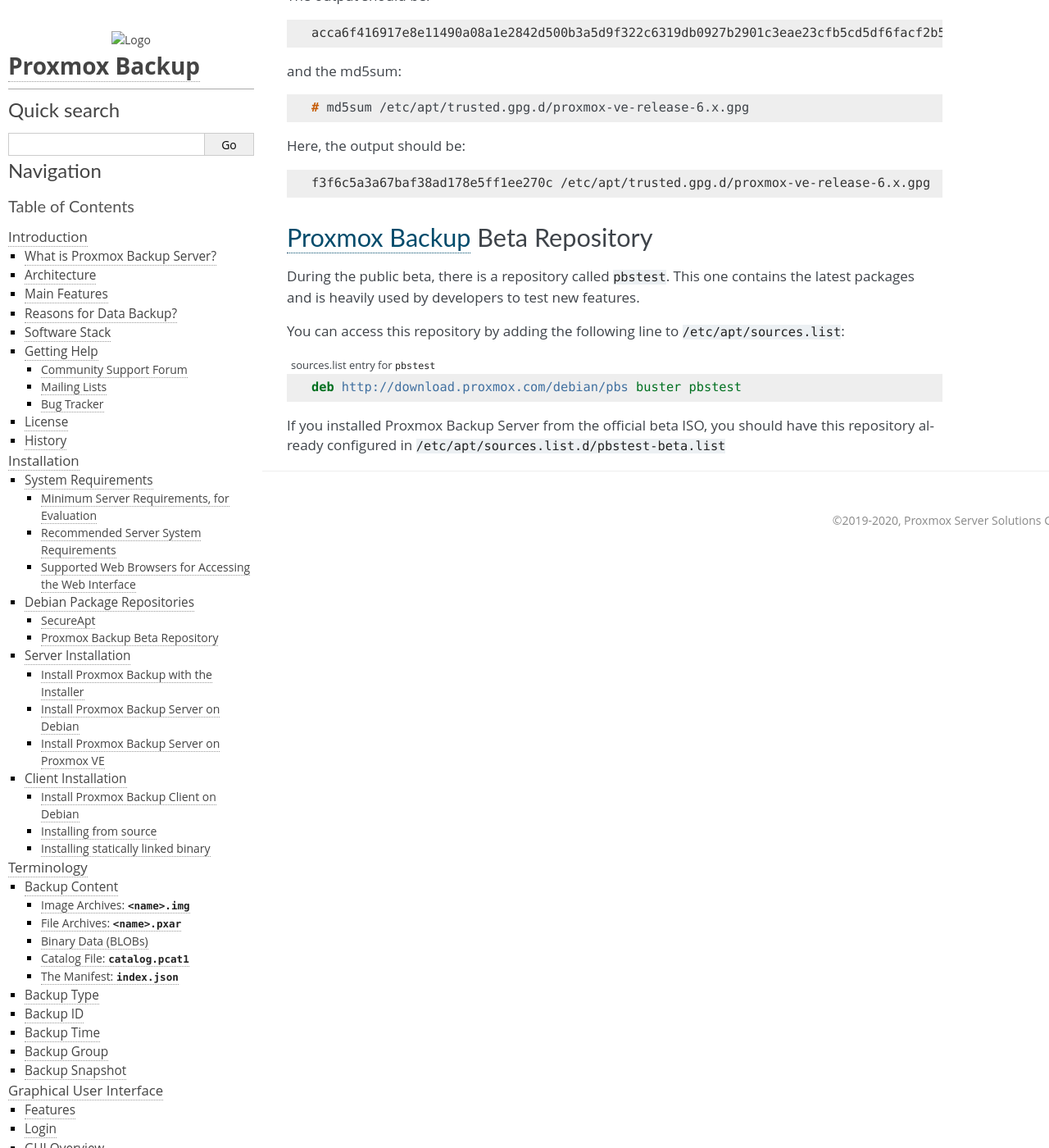
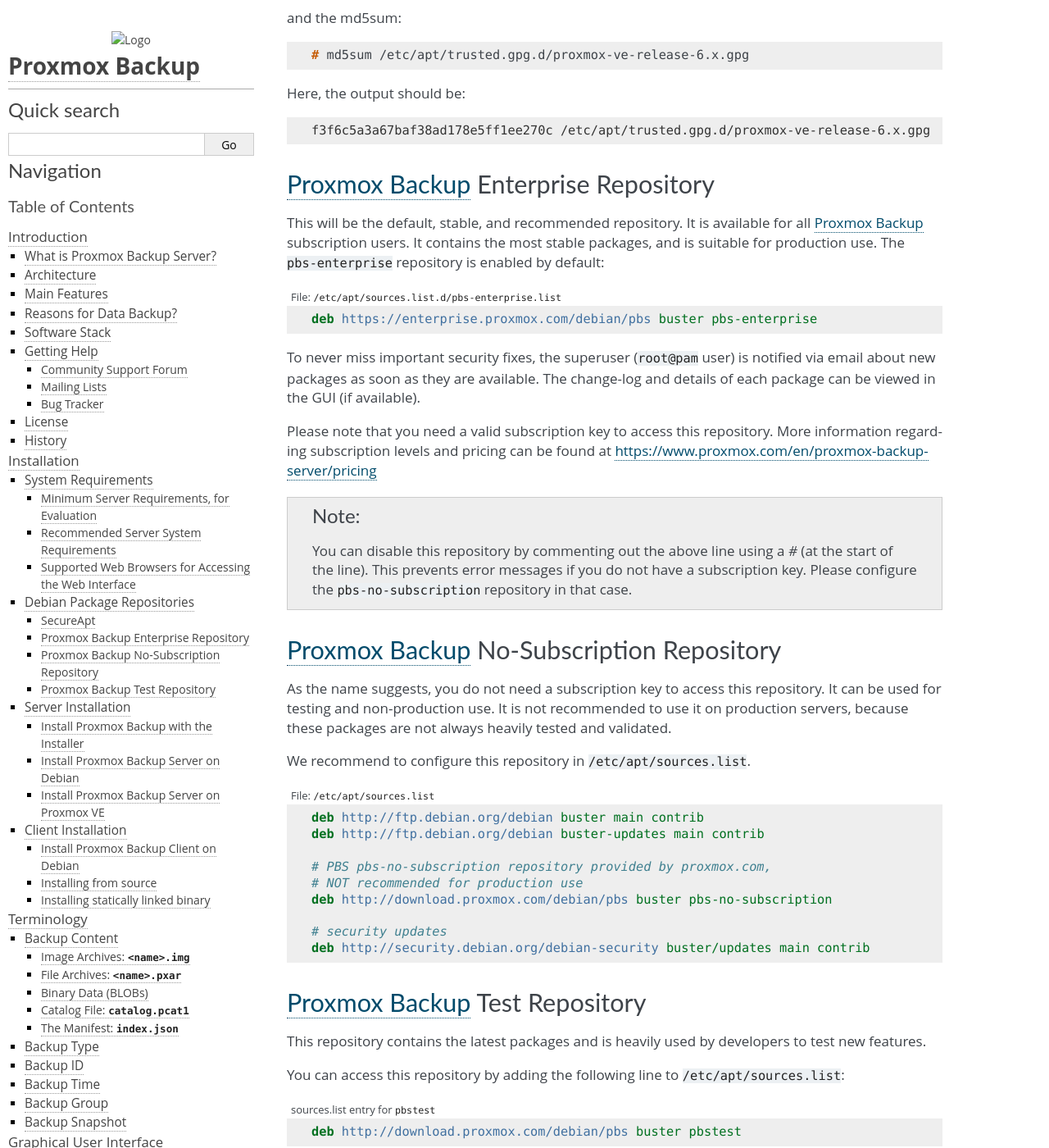
Before and after one commit to proxmox/proxmox-backup, a Sphinx documentation site: the page built from docs/package-repositories.rst, in a window 1280 px wide and 1400 px high, scrolled down 961 px. Shown: the whole window at 82% size. Built offline with Sphinx 7.4.7, drawn with Linux system fonts in a browser that asks for light colours; some of the changed text lies outside the part shown.

Commit message:
docs: update package repositories
Signed-off-by: Thomas Lamprecht <t.lamprecht@proxmox.com>

```diff
--- a/docs/package-repositories.rst
+++ b/docs/package-repositories.rst
@@ -26,11 +26,8 @@
 
 .. FIXME for 7.0: change security update suite to bullseye-security
 
-In addition, you need a package repository from Proxmox to get Proxmox Backup updates.
-
-During the Proxmox Backup beta phase, only one repository (pbstest) will be
-available. Once released, an Enterprise repository for production use and a
-no-subscription repository will be provided.
+In addition, you need a package repository from Proxmox to get Proxmox Backup
+updates.
 
 SecureApt
 ~~~~~~~~~
@@ -72,68 +69,63 @@
 
  f3f6c5a3a67baf38ad178e5ff1ee270c /etc/apt/trusted.gpg.d/proxmox-ve-release-6.x.gpg
 
-.. comment
-    `Proxmox Backup`_ Enterprise Repository
-    ~~~~~~~~~~~~~~~~~~~~~~~~~~~~~~~~~~~~~~~
+`Proxmox Backup`_ Enterprise Repository
+~~~~~~~~~~~~~~~~~~~~~~~~~~~~~~~~~~~~~~~
 
-    This will be the default, stable, and recommended repository. It is available for
-    all `Proxmox Backup`_ subscription users. It contains the most stable packages,
-    and is suitable for production use. The ``pbs-enterprise`` repository is
-    enabled by default:
+This will be the default, stable, and recommended repository. It is available for
+all `Proxmox Backup`_ subscription users. It contains the most stable packages,
+and is suitable for production use. The ``pbs-enterprise`` repository is
+enabled by default:
 
-    .. note:: During the Proxmox Backup beta phase only one repository (pbstest)
-     will be available.
+.. code-block:: sources.list
+  :caption: File: ``/etc/apt/sources.list.d/pbs-enterprise.list``
 
-    .. code-block:: sources.list
-      :caption: File: ``/etc/apt/sources.list.d/pbs-enterprise.list``
-
-      deb https://enterprise.proxmox.com/debian/pbs buster pbs-enterprise
+  deb https://enterprise.proxmox.com/debian/pbs buster pbs-enterprise
 
 
-    To never miss important security fixes, the superuser (``root@pam`` user) is
-    notified via email about new packages as soon as they are available. The
-    change-log and details of each package can be viewed in the GUI (if available).
+To never miss important security fixes, the superuser (``root@pam`` user) is
+notified via email about new packages as soon as they are available. The
+change-log and details of each package can be viewed in the GUI (if available).
 
-    Please note that you need a valid subscription key to access this
-    repository. More information regarding subscription levels and pricing can be
-    found at https://www.proxmox.com/en/proxmox-backup/pricing.
+Please note that you need a valid subscription key to access this
+repository. More information regarding subscription levels and pricing can be
+found at https://www.proxmox.com/en/proxmox-backup-server/pricing
 
-    .. note:: You can disable this repository by commenting out the above
-      line using a `#` (at the start of the line). This prevents error
-      messages if you do not have a subscription key. Please configure the
-      ``pbs-no-subscription`` repository in that case.
+.. note:: You can disable this repository by commenting out the above line
+ using a `#` (at the start of the line). This prevents error messages if you do
+ not have a subscription key. Please configure the ``pbs-no-subscription``
+ repository in that case.
 
 
-    `Proxmox Backup`_ No-Subscription Repository
-    ~~~~~~~~~~~~~~~~~~~~~~~~~~~~~~~~~~~~~~~~~~~~
+`Proxmox Backup`_ No-Subscription Repository
+~~~~~~~~~~~~~~~~~~~~~~~~~~~~~~~~~~~~~~~~~~~~
 
-    As the name suggests, you do not need a subscription key to access
-    this repository. It can be used for testing and non-production
-    use. It is not recommended to use it on production servers, because these
-    packages are not always heavily tested and validated.
+As the name suggests, you do not need a subscription key to access
+this repository. It can be used for testing and non-production
+use. It is not recommended to use it on production servers, because these
+packages are not always heavily tested and validated.
 
-    We recommend to configure this repository in ``/etc/apt/sources.list``.
+We recommend to configure this repository in ``/etc/apt/sources.list``.
 
-    .. code-block:: sources.list
-      :caption: File: ``/etc/apt/sources.list``
+.. code-block:: sources.list
+  :caption: File: ``/etc/apt/sources.list``
 
-      deb http://ftp.debian.org/debian buster main contrib
-      deb http://ftp.debian.org/debian buster-updates main contrib
+  deb http://ftp.debian.org/debian buster main contrib
+  deb http://ftp.debian.org/debian buster-updates main contrib
 
-      # PBS pbs-no-subscription repository provided by proxmox.com,
-      # NOT recommended for production use
-      deb http://download.proxmox.com/debian/pbs buster pbs-no-subscription
+  # PBS pbs-no-subscription repository provided by proxmox.com,
+  # NOT recommended for production use
+  deb http://download.proxmox.com/debian/pbs buster pbs-no-subscription
 
-      # security updates
-      deb http://security.debian.org/debian-security buster/updates main contrib
+  # security updates
+  deb http://security.debian.org/debian-security buster/updates main contrib
 
 
-`Proxmox Backup`_ Beta Repository
+`Proxmox Backup`_ Test Repository
 ~~~~~~~~~~~~~~~~~~~~~~~~~~~~~~~~~
 
-During the public beta, there is a repository called ``pbstest``. This one
-contains the latest packages and is heavily used by developers to test new
-features.
+This repository contains the latest packages and is heavily used by developers
+to test new features.
 
 .. .. warning:: the ``pbstest`` repository should (as the name implies)
   only be used to test new features or bug fixes.
@@ -145,7 +137,3 @@
   :caption: sources.list entry for ``pbstest``
 
   deb http://download.proxmox.com/debian/pbs buster pbstest
-
-If you installed Proxmox Backup Server from the official beta ISO, you should
-have this repository already configured in
-``/etc/apt/sources.list.d/pbstest-beta.list``
```
Also changed, not shown: 6 other files.
